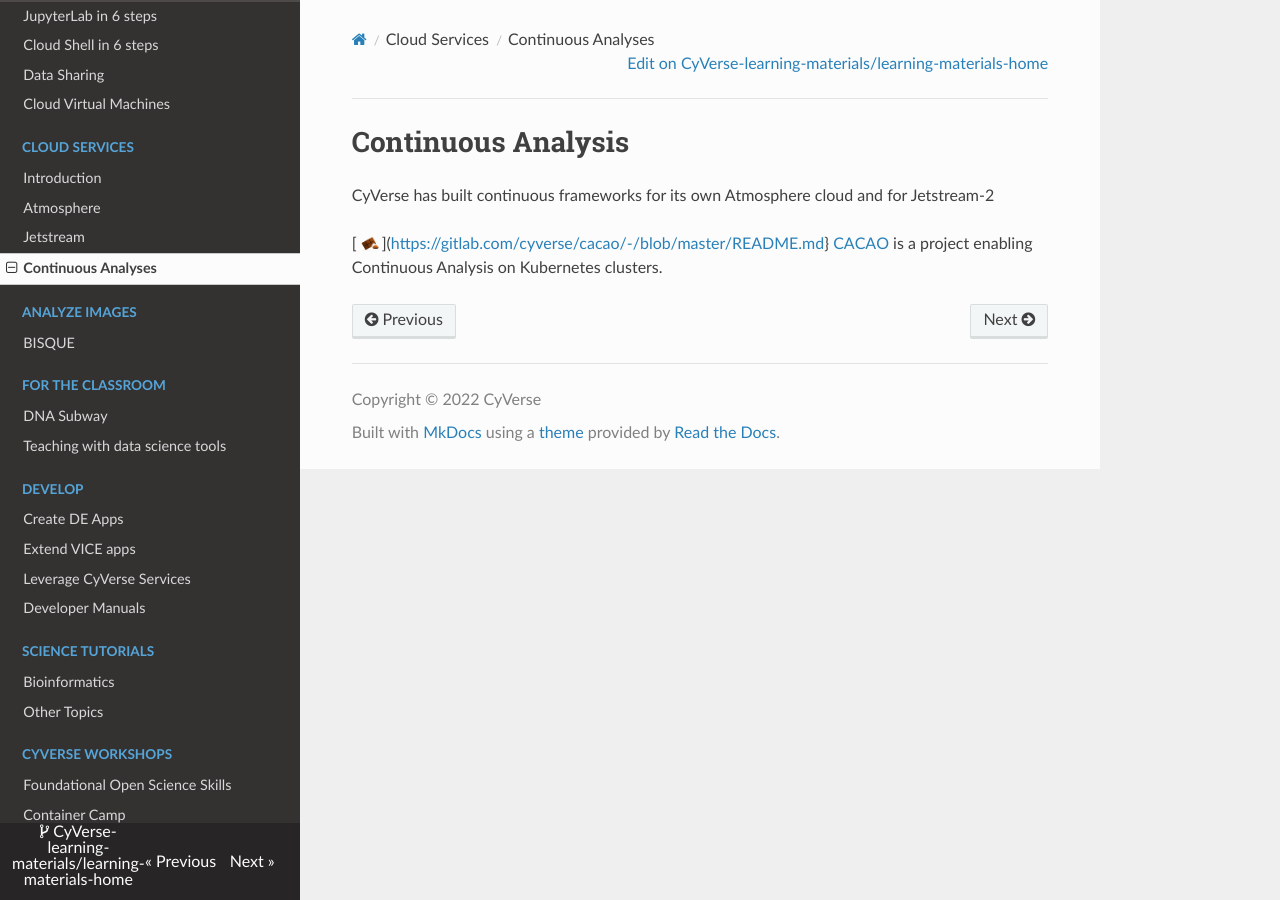
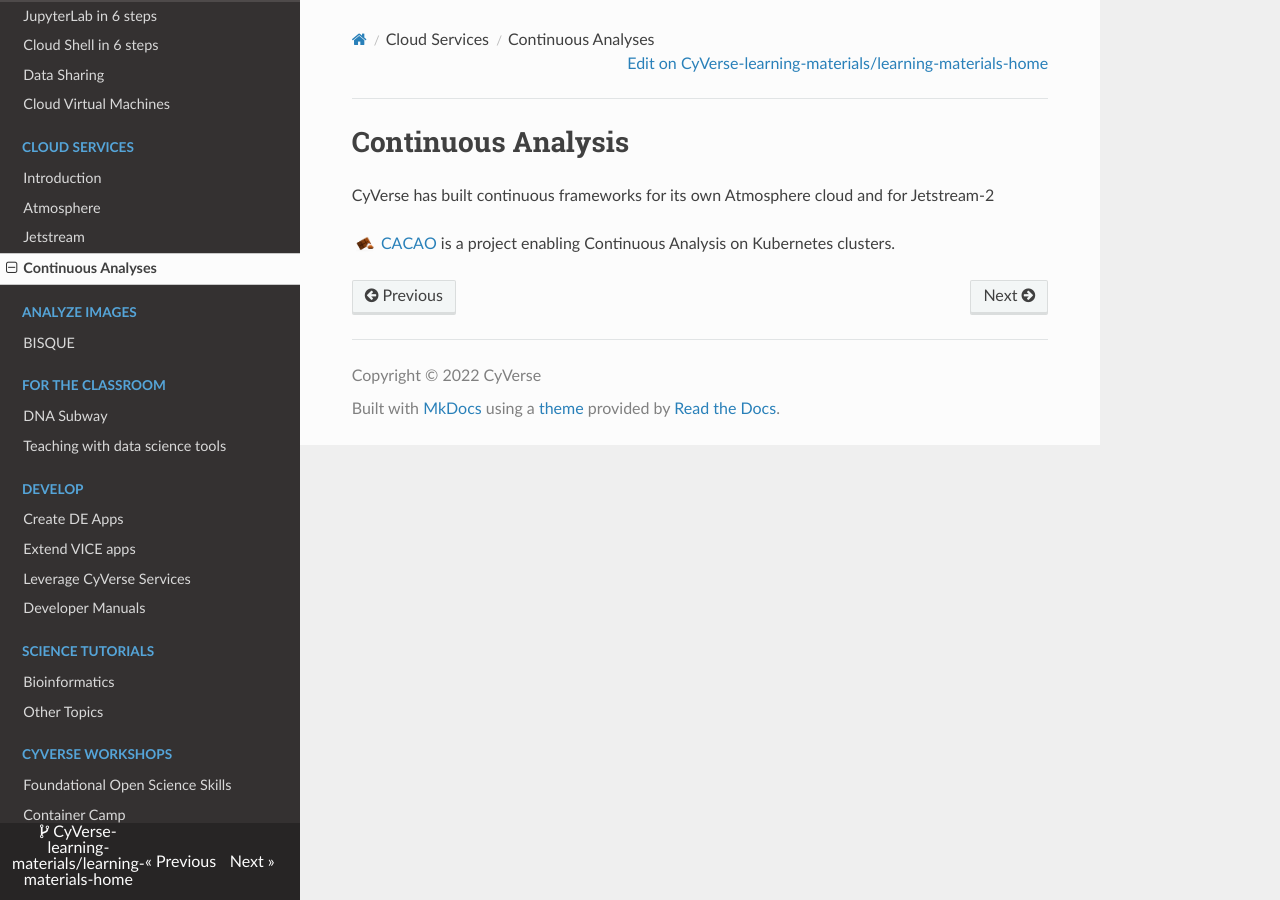
Before and after one commit to CyVerse-learning-materials/learning-materials-home, an MkDocs documentation site: the page built from docs/atmo/cacao.md, in a window 1280 px wide. Built offline with MkDocs 1.6.1, drawn with Linux system fonts in a browser that asks for light colours; nearby versions of some CDN libraries; a script that is not in the unit is left out; some of the changed lines change nothing that is shown.

Commit message:
Update cacao.md

```diff
--- a/docs/atmo/cacao.md
+++ b/docs/atmo/cacao.md
@@ -4,4 +4,4 @@
 
 CyVerse has built continuous frameworks for its own Atmosphere cloud and for Jetstream-2
 
-[![][cacao]{width=25}](https://gitlab.com/cyverse/cacao/-/blob/master/README.md} [CACAO](https://gitlab.com/cyverse/cacao/-/blob/master/README.md){target=_blank} is a project enabling Continuous Analysis on Kubernetes clusters.
+[![][cacao]{width=25}](https://gitlab.com/cyverse/cacao/-/blob/master/README.md){target=_blank} [CACAO](https://gitlab.com/cyverse/cacao/-/blob/master/README.md){target=_blank} is a project enabling Continuous Analysis on Kubernetes clusters.
```
